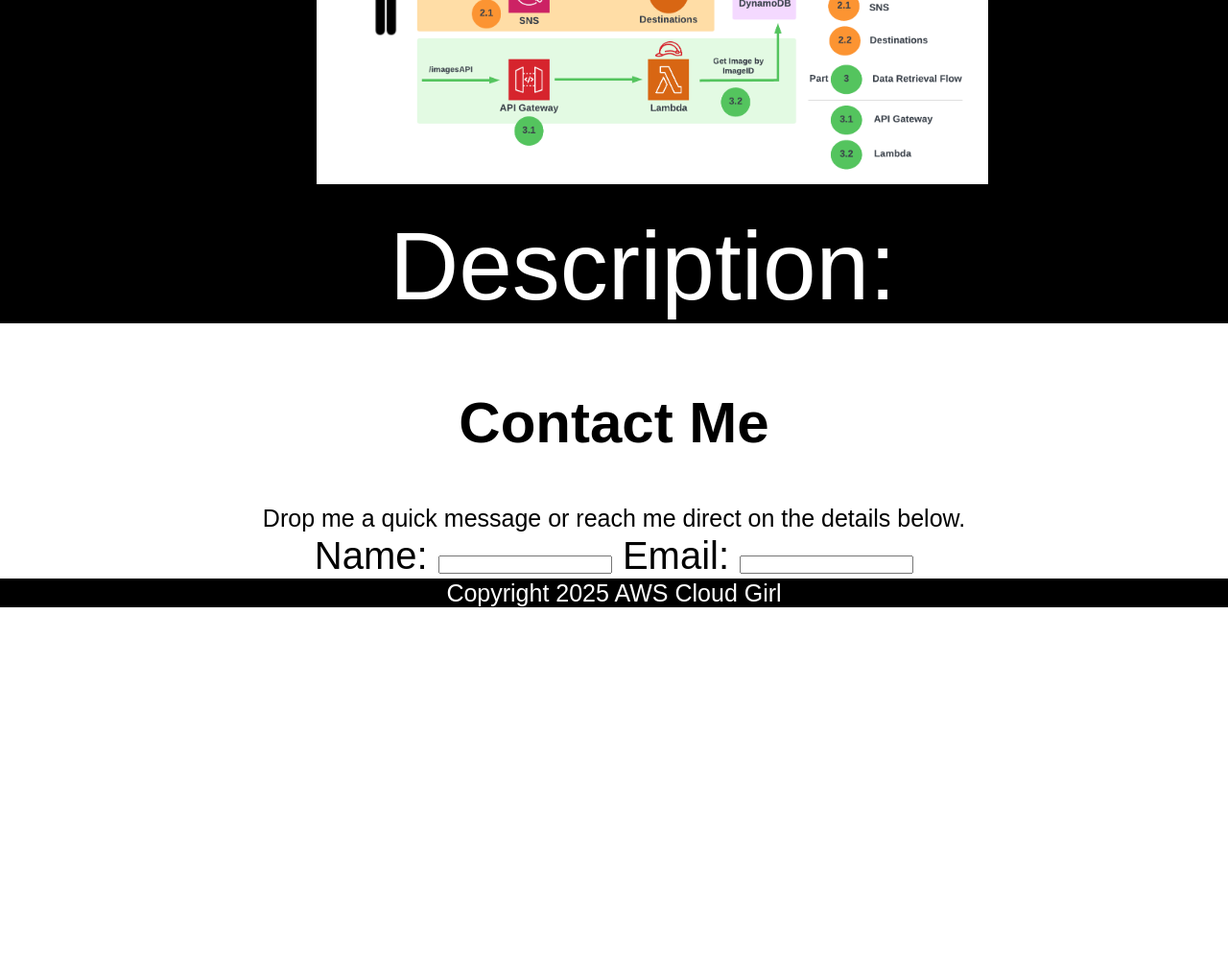
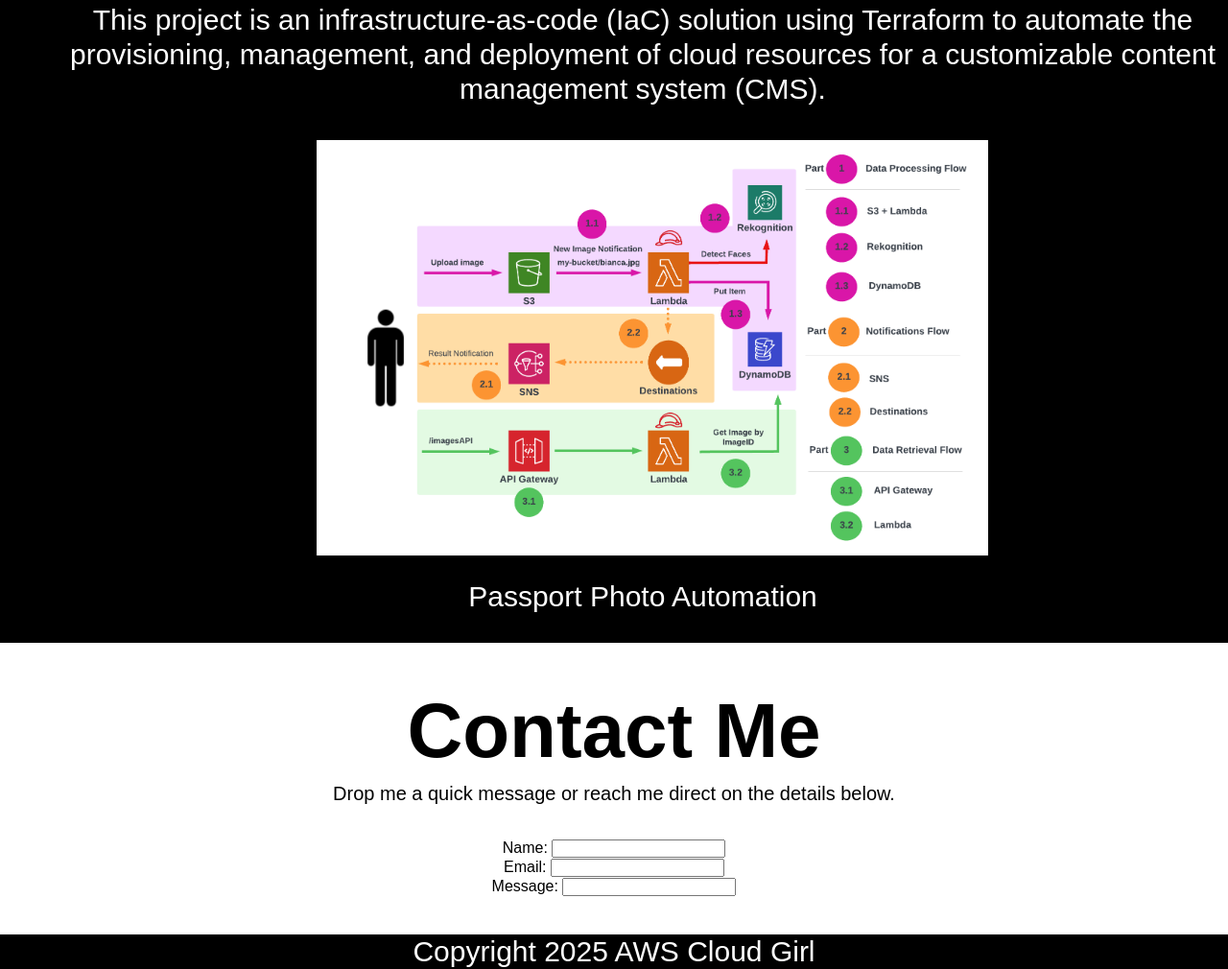
Before and after one commit to awscloudgirl/portfolio-page, a plain HTML site: page index.html in a window 1280 px wide. Shown: the part 1722-2732 px from the top of the page at 96% size. Before the commit the page ends 2355 px from the top, so only its background shows below. Drawn offline with Linux system fonts and the light colour scheme.

Commit message:
Modified portfolio page

```diff
--- a/index.html
+++ b/index.html
@@ -14,7 +14,7 @@
         <!-- Navigation -->
         <nav>
             <ul>
-                <li><a href="#about me"><strong>About Me</strong></a></li>
+                <li><a href="#about"><strong>About Me</strong></a></li>
                 <li><a href="#projects"><strong>Projects</strong></a>
                 <li><a href="#contact"><strong>Contact</strong></a></li>
             </ul>
@@ -23,12 +23,12 @@
 
     <main>
         <p><strong>Bianca Dominguez</strong></p>
-        <section id="about">
+            <div id="about" >
             <h2>About Me</h2>
             <img src="niqabi.jpg" alt="Me">
             <p>I am a dedicated professional transitioning into the world of DevOps and DevSecOps, with a strong foundation in cloud computing and a passion for continuous learning. Currently, I am enrolled in a full-stack development bootcamp to deepen my understanding of software development, as I believe that mastering development principles is essential for excelling in DevOps. My goal is to bridge the gap between development and operations, enabling me to build more efficient, secure, and scalable systems. With hands-on experience in CI/CD pipelines, cloud platforms, and infrastructure as code, combined with my entrepreneurial background in managing complex projects, I am eager to bring a holistic approach to DevOps and DevSecOps roles.</p>
         </section>
-
+    </div>
 
 
          <!-- Projects Section -->
@@ -36,29 +36,26 @@
             <h2>Projects</h2>
             <article>
                 <img src="terraform.png" alt="Terraform Project">
-                <p>Description:</p>
+                <p>This project is an infrastructure-as-code (IaC) solution using Terraform to automate the provisioning, management, and deployment of cloud resources for a customizable content management system (CMS).</p>
             </article>
             <article>
                 <img src="cloudtopia.png" alt="Cloudtopia AWS/AI">
-                <p>Description:</p>
+                <p>Passport Photo Automation</p>
             </article>
          </section>
 
          <section id="contact">
-            <h2>Contact Me</h2><br>
+            <h2>Contact Me</h2>
             <p>Drop me a quick message or reach me direct on the details below.</p>
             <form action="#" >
                 <label for="name">Name:</label>
-                <input type="text" id="name" name="name">
+                <input type="text" id="name" name="name"><br>
                 <label for="email">Email:</label>
-                <input type="text" id="email" name="email">
-                <br>
-                <label for="message"
+                <input type="text" id="email" name="email"><br>
+                <label for="Message">Message:</label>
+                <input type="text" id="message" name="messagge"><br>
             </form>
          </section>
-
-
-
 
     </main>
     <footer>
--- a/style.css
+++ b/style.css
@@ -3,6 +3,7 @@
 * {
     margin: auto;
     padding: 0%;
+    width: auto;
 }
 body {
     font-family: Poppins, Arial;
@@ -13,7 +14,7 @@
 }
 
 main p {
-    font-size: 100px;
+    font-size: 160px;
     text-align: center;
     font-family: Poppins, ;
 }
@@ -27,7 +28,7 @@
 }
 
 .title {
-    font-size: 40px;
+    font-size: 60px;
     font-weight: bold;
     margin: 0;
     color: white;
@@ -39,6 +40,7 @@
     color: black;
     display: inline;
     padding-bottom: 70px;
+
 }
 
 /* Navigation */
@@ -75,12 +77,13 @@
     padding-top: 15px;
     text-align: center;
     border: 5px black;
+    border-radius: 30%;
 }
 
 #about h2 {
     text-align: center;
     padding-top: 15px;
-    font-size: 40px;
+    font-size: 80px;
     background-color: black;
     color: white;
     padding-bottom: 20px;
@@ -89,7 +92,7 @@
 /* -- About Me */
 #about img {
     max-width: 200px;
-    padding-top: 15px;
+    padding-top: 30px;
     display: block;
     margin: 0 auto 10px;
 }
@@ -109,6 +112,7 @@
     padding-left: 60px;
     background-color: black;
     color: white;
+    padding-bottom: 30px;
 }
 
 #projects img {
@@ -121,7 +125,7 @@
 }
 
 #projects h2 {
-    font-size: 40px;
+    font-size: 80px;
     text-align: center;
 }
 
@@ -132,6 +136,7 @@
 
 #projects p {
     text-align: centre;
+    font-size: 30px;
 }
 
 article {
@@ -143,16 +148,25 @@
     margin: 20px auto;
     padding-left: 60px;
     display: inline;
-    font-size: 40px;
+}
+
+#contact h2 {
+    padding-top: 5px;
+    font-size: 80px;
 }
 
 
 #contact p {
     font-family: Poppins, Arial;
-    font-size: 25px;
+    padding-top: 5px;
+    padding-bottom: 35px;
+    font-size: 20px;
 }
 
-form {
+#contact form {
+    display: block;
+    padding-bottom: 40px;
+
 }
 
 footer p {
@@ -160,5 +174,5 @@
     background-color: black;
     color: white;
     text-align: center;
-    font-size: 25px;
+    font-size: 30px;
 }
```
